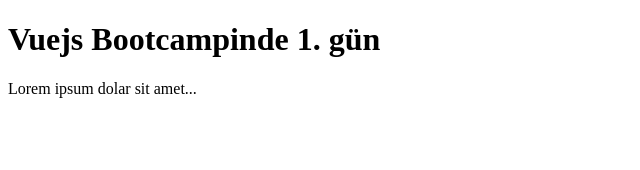
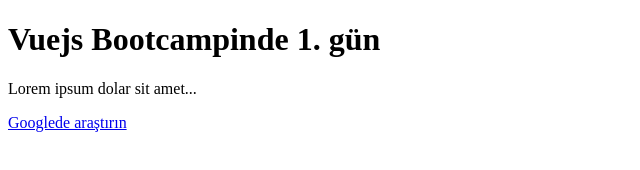
Before and after one commit to bzceval/vuejs-lesson-note, a plain HTML site: page 1-vue-instance/index.html in a window 1280 px wide. Shown: the whole page, without its empty margins (0-640 px from the left). Drawn offline with nearby package versions, Linux system fonts and the light colour scheme.

Commit message:
learned v-bind property

```diff
--- a/1-vue-instance/app.js
+++ b/1-vue-instance/app.js
@@ -1,13 +1,19 @@
 //vuejs ile kontrol etmek istediğim yere vuejs uygulamasını create etmeliyim
 // Vue.createApp() fonksiyonu
 // Bu fonksiyon içerisinde vuejs uygulamasını daha anlamlı hale getirmek için bir constructor alır.
-// String interpolition: data içerisine yazılan key ile index içerisine yazdırabilirim.
-
+// 1- String interpolition: data içerisine yazılan key ile index içerisine yazdırabilirim.
+// String interpolitionu bir elementin text-contenti ile yaparız
+// Fakat attribütüne yapamayız mesela a elementinin href içini
+// Bu durumu nasıl düzeltirim?
+// 2- v-bind
+// attribute değerini vuejs üzerinde bulunan ... data adıyla bağla
+// for exp: v-bind:href="url"
 const app = Vue.createApp({
     data() {
         return {
             title: "Vuejs Bootcampinde 1. gün",
-            content: "Lorem ipsum dolar sit amet..."
+            content: "Lorem ipsum dolar sit amet...",
+            url: "https://www.google.com/teapot"
         }
     }
 }).mount("#app")
--- a/1-vue-instance/index.html
+++ b/1-vue-instance/index.html
@@ -11,6 +11,7 @@
     <div id="app">
         <h1>{{title}}</h1>
         <p>{{content}}</p>
+        <a target="_blank" v-bind:href="url">Googlede araştırın</a>
     </div>
     <script src="app.js"></script>
 </body>
```
